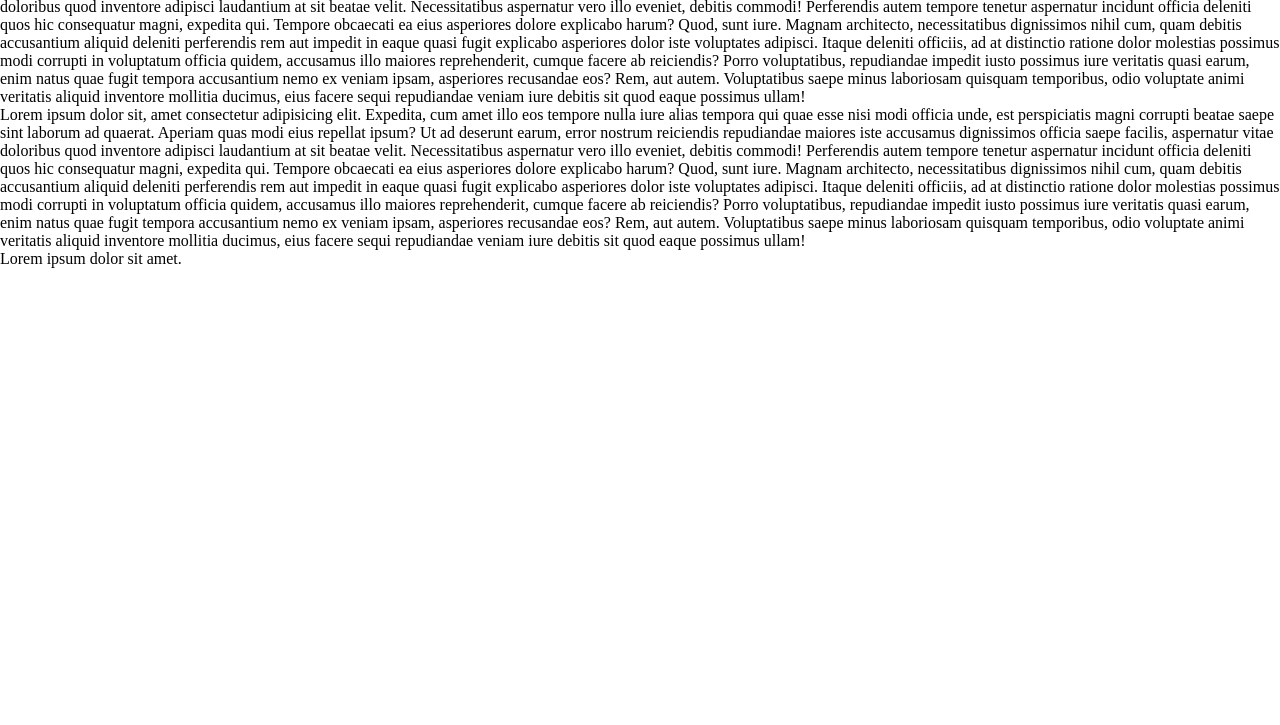
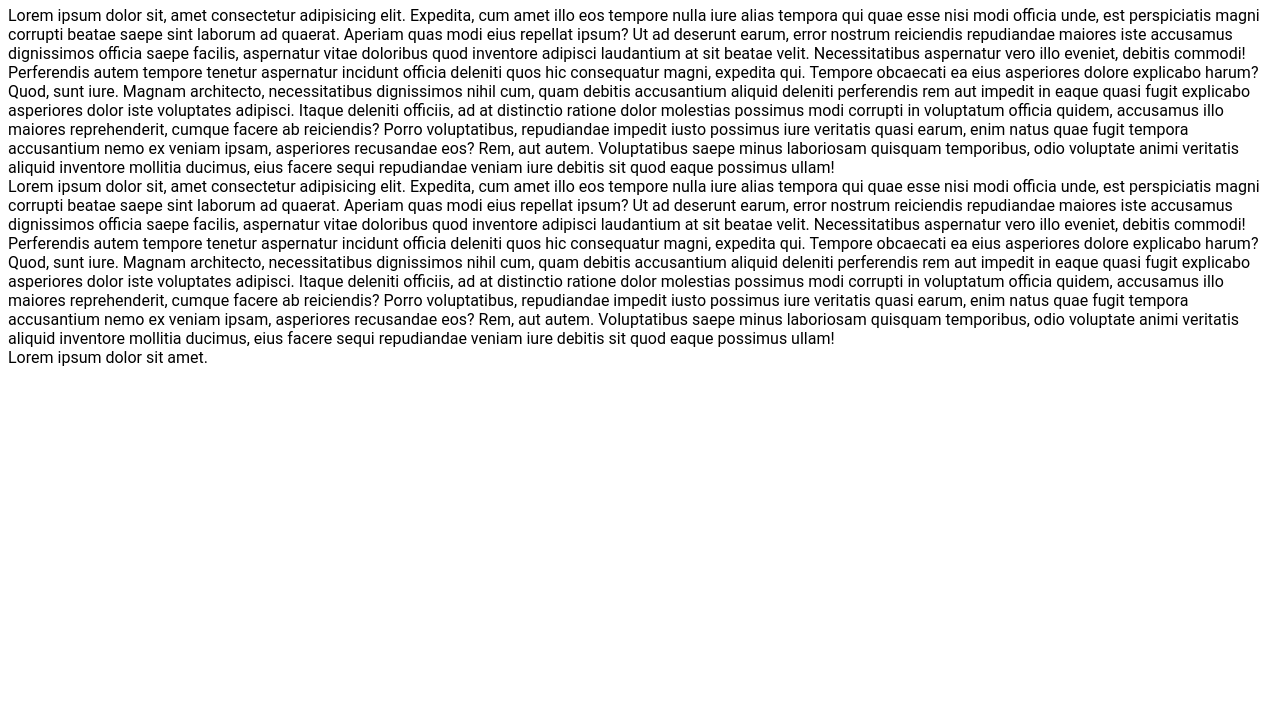
Before and after one commit to BlaiseD91/html20221027, a plain HTML site: page index.html in a window 1280 px wide. Shown: the part 75-800 px from the top of the page. Drawn offline with Linux system fonts and the light colour scheme.

Commit message:
roboto font

```diff
--- a/style.css
+++ b/style.css
@@ -1,5 +1,12 @@
-* {
+<style>
+@import url('https://fonts.googleapis.com/css2?family=Roboto:wght@400;700&display=swap');
+</style>
+
+*{
     padding: 0;
     margin: 0;
     box-sizing: border-box;
 }
+body {
+    font-family: 'Roboto', sans-serif;
+}
```
